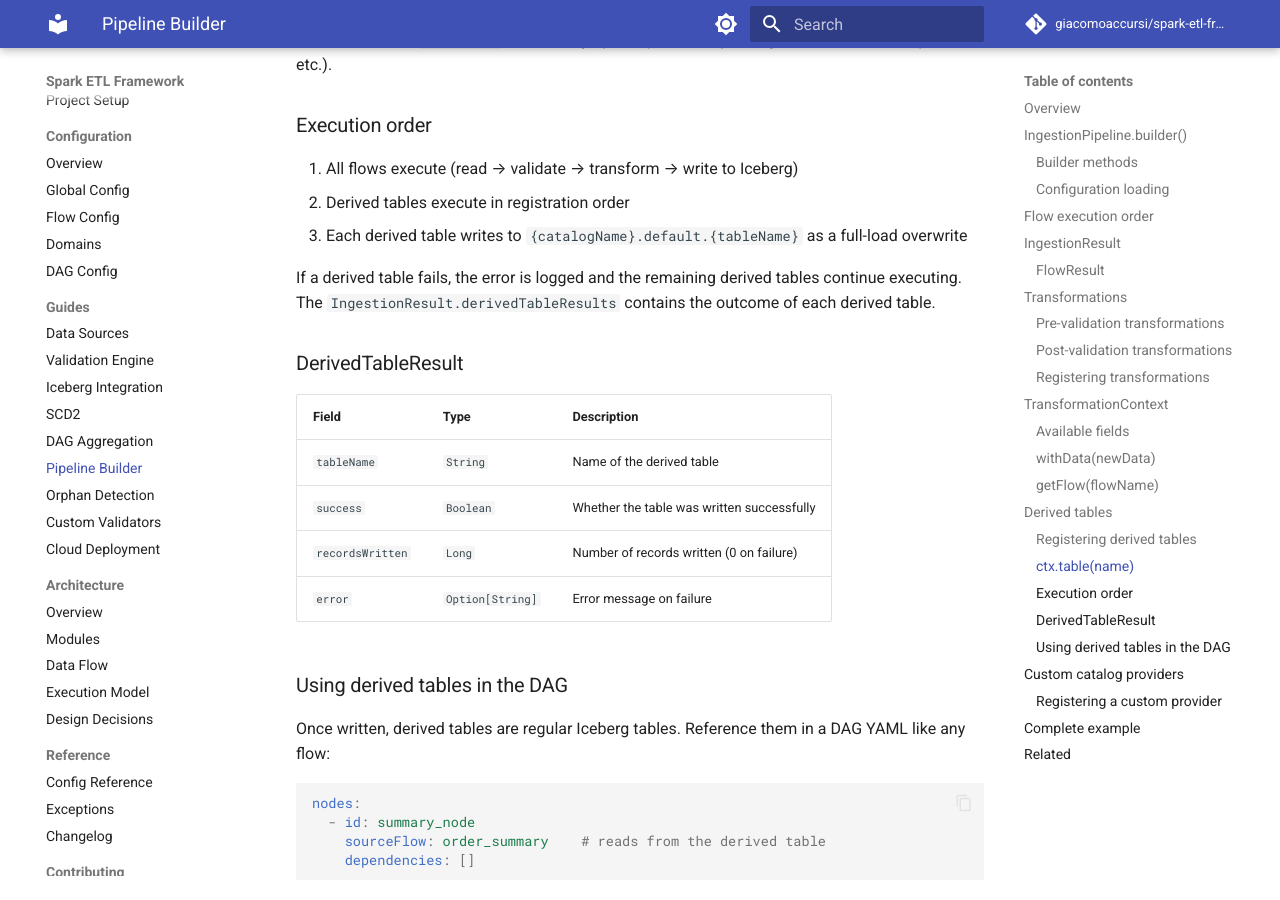
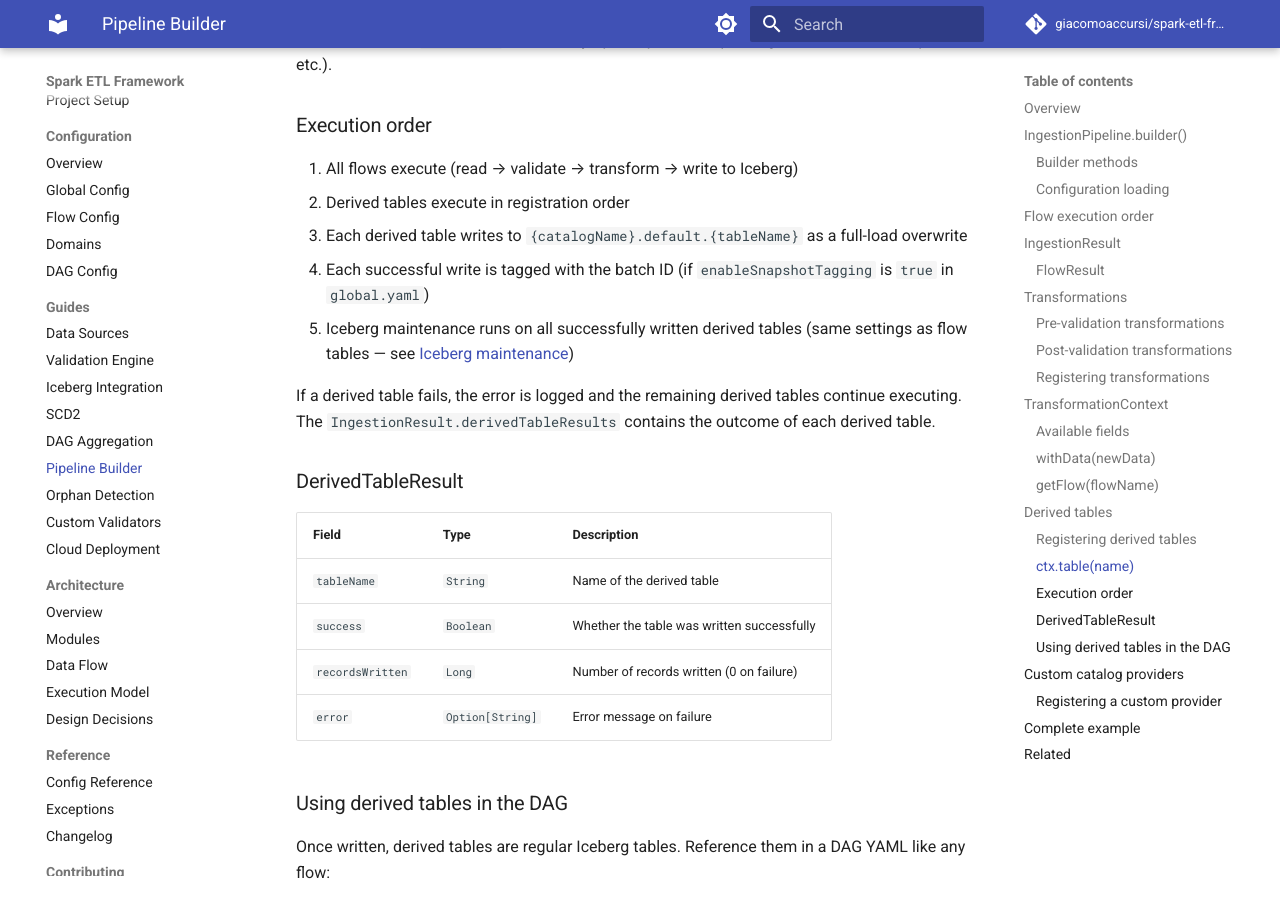
Before and after one commit to giacomoaccursi/Floe, an MkDocs documentation site: the page built from site-docs/guides/pipeline-builder.md, in a window 1280 px wide and 900 px high, scrolled down 8023 px. Built offline with MkDocs 1.6.1 and Material for MkDocs 9.7.7, drawn with Linux system fonts in a browser that asks for light colours; comment, search, counter and statistics services are not loaded.

Commit message:
docs(guides): document derived table tagging and maintenance

```diff
--- a/site-docs/guides/pipeline-builder.md
+++ b/site-docs/guides/pipeline-builder.md
@@ -282,6 +282,8 @@
 1. All flows execute (read → validate → transform → write to Iceberg)
 2. Derived tables execute in registration order
 3. Each derived table writes to `{catalogName}.default.{tableName}` as a full-load overwrite
+4. Each successful write is tagged with the batch ID (if `enableSnapshotTagging` is `true` in `global.yaml`)
+5. Iceberg maintenance runs on all successfully written derived tables (same settings as flow tables — see [Iceberg maintenance](../configuration/global.md#maintenance))
 
 If a derived table fails, the error is logged and the remaining derived tables continue executing. The `IngestionResult.derivedTableResults` contains the outcome of each derived table.
 
```
